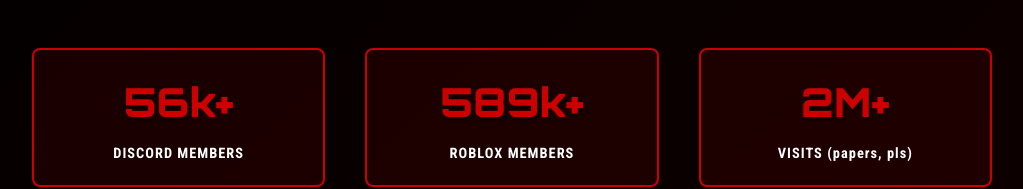
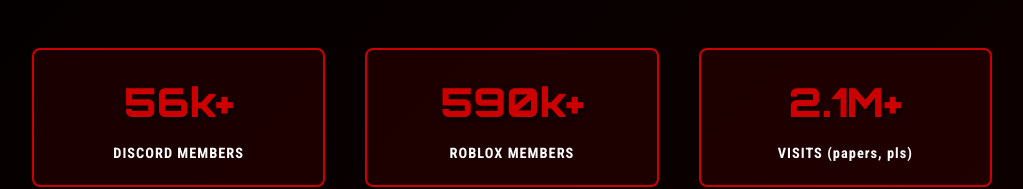
Before and after one commit to IoDevl/TCU-Site, a plain HTML site: page index.html in a window 1280 px wide. Shown: the part 611-800 px from the top of the page, without its empty margins (128-1151 px from the left). Drawn offline with Linux system fonts and the light colour scheme.

Commit message:
Yap yap yap yap yap

```diff
--- a/index.html
+++ b/index.html
@@ -180,11 +180,11 @@
                         <span class="stat-label">DISCORD MEMBERS</span>
                     </div>
                     <div class="stat-item">
-                        <span class="stat-number">589k+</span>
+                        <span class="stat-number">590k+</span>
                         <span class="stat-label">ROBLOX MEMBERS</span>
                     </div>
                     <div class="stat-item">
-                        <span class="stat-number">2M+</span>
+                        <span class="stat-number">2.1M+</span>
                         <span class="stat-label">VISITS (papers, pls)</span>
                     </div>
                 </div>
```
